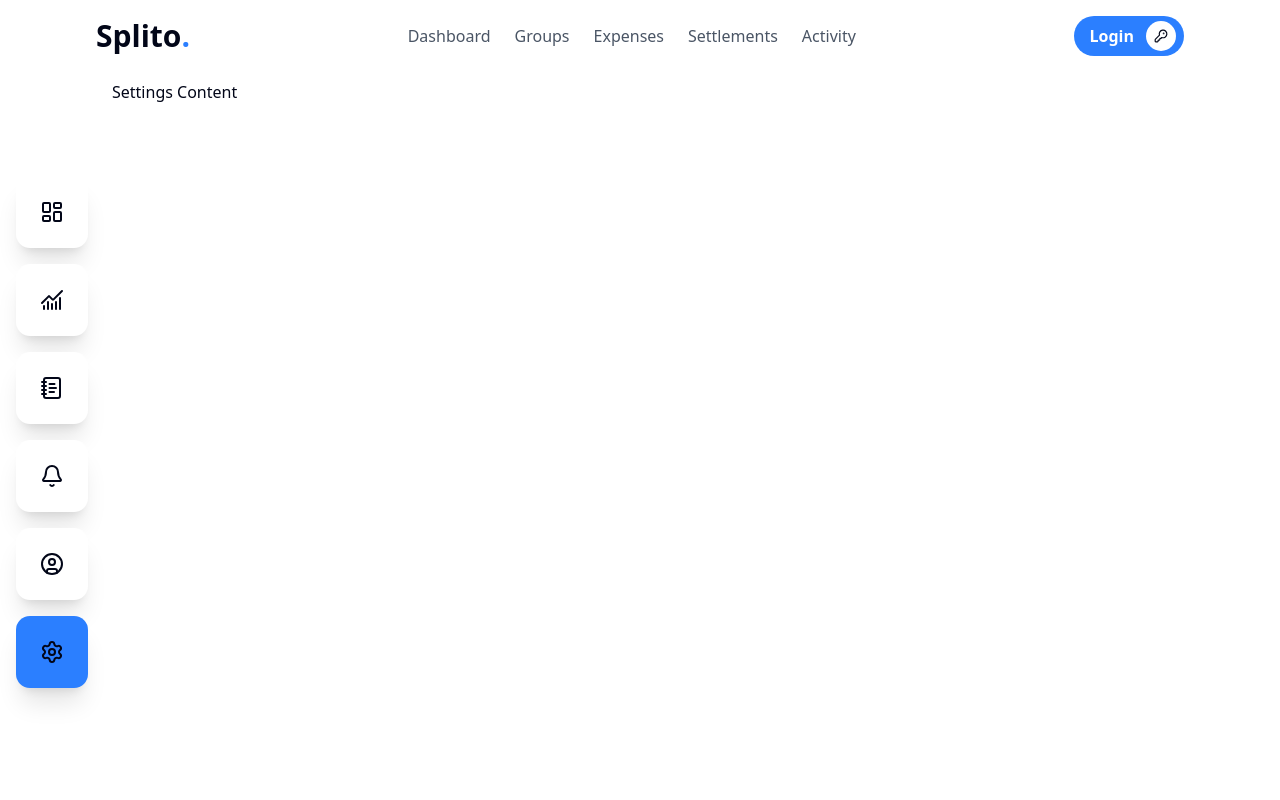
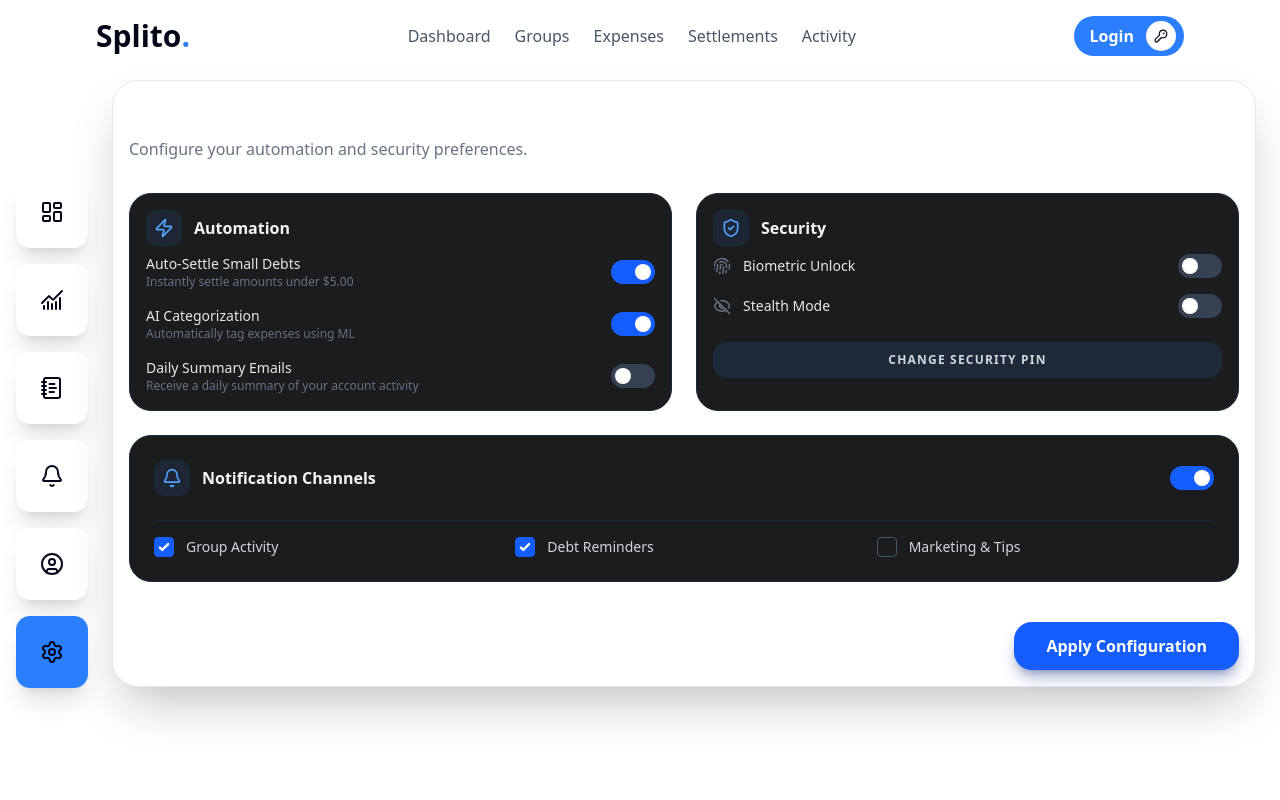
Before and after one commit to mr-dev-prince/splito-client, a React (Vite) app: page /dashboard in a window 1280 px wide. Both pictures are taken after a click on the button 52 px from the left and 652 px from the top of the page. Shown: the top 800 px of the page. Built offline with nearby package versions, Linux system fonts and the light colour scheme.

Commit message:
feat: add custom checkbox, switch, tooltip components and settings management

```diff
--- /dev/null
+++ b/src/components/ui/custom-checkbox.tsx
@@ -0,0 +1,48 @@
+import React from "react";
+import { motion } from "motion/react";
+
+const CustomCheckbox: React.FC<{
+  checked: boolean;
+  onChange: () => void;
+  label: string;
+}> = ({
+  checked,
+  onChange,
+  label,
+}: {
+  checked: boolean;
+  onChange: () => void;
+  label: string;
+}) => (
+  <label className="group flex cursor-pointer items-center gap-3">
+    <div
+      onClick={onChange}
+      className={`flex h-5 w-5 items-center justify-center rounded border transition-all ${
+        checked
+          ? "border-blue-600 bg-blue-600"
+          : "border-gray-600 group-hover:border-blue-500"
+      }`}
+    >
+      {checked && (
+        <motion.svg
+          initial={{ scale: 0 }}
+          animate={{ scale: 1 }}
+          className="h-3.5 w-3.5 text-white"
+          fill="none"
+          viewBox="0 0 24 24"
+          stroke="currentColor"
+          strokeWidth={4}
+        >
+          <path
+            strokeLinecap="round"
+            strokeLinejoin="round"
+            d="M5 13l4 4L19 7"
+          />
+        </motion.svg>
+      )}
+    </div>
+    <span className="text-sm text-gray-300">{label}</span>
+  </label>
+);
+
+export default CustomCheckbox;
--- /dev/null
+++ b/src/components/ui/custom-switch.tsx
@@ -0,0 +1,24 @@
+import React from "react";
+import { motion } from "motion/react";
+
+const CustomSwitch: React.FC<{ enabled: boolean; onChange: () => void }> = ({
+  enabled,
+  onChange,
+}: {
+  enabled: boolean;
+  onChange: () => void;
+}) => (
+  <button
+    onClick={onChange}
+    className={`relative inline-flex h-6 w-11 items-center rounded-full transition-colors focus:outline-none ${
+      enabled ? "bg-blue-600" : "bg-gray-700"
+    }`}
+  >
+    <motion.span
+      animate={{ x: enabled ? 24 : 4 }}
+      className="inline-block h-4 w-4 transform rounded-full bg-white transition-transform"
+    />
+  </button>
+);
+
+export default CustomSwitch;
--- a/src/components/ui/dashboard/pending.tsx
+++ b/src/components/ui/dashboard/pending.tsx
@@ -17,9 +17,14 @@ const SETTLEMENTS: Settlement[] = [
 const Pending: React.FC = () => {
   return (
     <div className="space-y-4">
-      <h3 className="flex items-center gap-2 text-xl font-semibold text-blue-950">
-        <ClipboardClock size={20} className="text-blue-950" /> Pending
-      </h3>
+      <div className="flex items-center justify-between">
+        <h3 className="flex items-center gap-2 text-xl font-semibold text-blue-950">
+          <ClipboardClock size={20} className="text-blue-950" /> Pending
+        </h3>
+        <button className="text-sm text-blue-950 hover:text-blue-500 hover:underline">
+          View All
+        </button>
+      </div>
       <div className="space-y-3">
         {SETTLEMENTS.map((person) => (
           <div
--- a/src/components/ui/dashboard/recent-activity.tsx
+++ b/src/components/ui/dashboard/recent-activity.tsx
@@ -40,9 +40,14 @@ const ACTIVITIES: Activity[] = [
 const RecentActivity: React.FC = () => {
   return (
     <div className="space-y-4 lg:col-span-2">
-      <h3 className="flex items-center gap-2 text-xl font-semibold text-blue-950">
-        <Clock size={20} className="text-blue-950" /> Recent Activity
-      </h3>
+      <div className="flex items-center justify-between">
+        <h3 className="flex items-center gap-2 text-xl font-semibold text-blue-950">
+          <Clock size={20} className="text-blue-950" /> Recent Activity
+        </h3>
+        <button className="text-sm text-blue-950 hover:text-blue-500 hover:underline">
+          View All
+        </button>
+      </div>
       <div className="overflow-hidden rounded-xl border border-gray-800 bg-[#1A1C1E]">
         {ACTIVITIES.map((item, idx) => (
           <div
@@ -80,9 +85,6 @@ const RecentActivity: React.FC = () => {
             </div>
           </div>
         ))}
-        <button className="w-full bg-gray-900/30 p-4 text-sm text-gray-500 transition-colors hover:text-blue-400">
-          View All Activity
-        </button>
       </div>
     </div>
   );
--- /dev/null
+++ b/src/components/ui/settings/automation.tsx
@@ -0,0 +1,75 @@
+import { Zap } from "lucide-react";
+import React from "react";
+import CustomSwitch from "../custom-switch";
+import type { ISettings } from "./main";
+
+interface AutomationProps {
+  settings: {
+    autoSettle: boolean;
+    smartCategorize: boolean;
+    emailDaily: boolean;
+  };
+  toggle: (key: keyof ISettings) => void;
+}
+
+const Automation: React.FC<AutomationProps> = ({ settings, toggle }) => {
+  return (
+    <section className="space-y-6 rounded-3xl border border-gray-800 bg-[#1A1C1E] p-4">
+      <div className="mb-2 flex items-center gap-3">
+        <div className="rounded-lg bg-blue-500/10 p-2 text-blue-400">
+          <Zap size={20} />
+        </div>
+        <h3 className="font-bold text-gray-100">Automation</h3>
+      </div>
+
+      <div className="space-y-4">
+        <div className="flex items-center justify-between">
+          <div>
+            <p className="text-sm font-medium text-gray-200">
+              Auto-Settle Small Debts
+            </p>
+            <p className="text-xs text-gray-500">
+              Instantly settle amounts under $5.00
+            </p>
+          </div>
+          <CustomSwitch
+            enabled={settings.autoSettle}
+            onChange={() => toggle("autoSettle")}
+          />
+        </div>
+
+        <div className="flex items-center justify-between">
+          <div>
+            <p className="text-sm font-medium text-gray-200">
+              AI Categorization
+            </p>
+            <p className="text-xs text-gray-500">
+              Automatically tag expenses using ML
+            </p>
+          </div>
+          <CustomSwitch
+            enabled={settings.smartCategorize}
+            onChange={() => toggle("smartCategorize")}
+          />
+        </div>
+
+        <div className="flex items-center justify-between">
+          <div>
+            <p className="text-sm font-medium text-gray-200">
+              Daily Summary Emails
+            </p>
+            <p className="text-xs text-gray-500">
+              Receive a daily summary of your account activity
+            </p>
+          </div>
+          <CustomSwitch
+            enabled={settings.emailDaily}
+            onChange={() => toggle("emailDaily")}
+          />
+        </div>
+      </div>
+    </section>
+  );
+};
+
+export default Automation;
--- /dev/null
+++ b/src/components/ui/settings/main.tsx
@@ -0,0 +1,55 @@
+import React, { useState } from "react";
+import Automation from "./automation";
+import Security from "./security";
+import Notification from "./notification";
+
+export interface ISettings {
+  autoSettle: boolean;
+  biometrics: boolean;
+  stealthMode: boolean;
+  pushNotifications: boolean;
+  emailDaily: boolean;
+  smartCategorize: boolean;
+}
+
+const SettingsTab: React.FC = () => {
+  const [settings, setSettings] = useState<ISettings>({
+    autoSettle: true,
+    biometrics: false,
+    stealthMode: false,
+    pushNotifications: true,
+    emailDaily: false,
+    smartCategorize: true,
+  });
+
+  const toggle = (key: keyof ISettings) => {
+    setSettings((prev) => ({ ...prev, [key]: !prev[key] }));
+  };
+
+  return (
+    <div className="space-y-6 rounded-4xl border bg-white p-4 shadow-2xl">
+      <header className="mb-8">
+        <h2 className="text-3xl font-bold tracking-tight text-white">
+          System Settings
+        </h2>
+        <p className="mt-1 text-gray-500">
+          Configure your automation and security preferences.
+        </p>
+      </header>
+
+      <div className="grid grid-cols-1 gap-6 md:grid-cols-2">
+        <Automation settings={settings} toggle={toggle} />
+        <Security settings={settings} toggle={toggle} />
+        <Notification settings={settings} toggle={toggle} />
+      </div>
+
+      <div className="flex justify-end pt-4">
+        <button className="rounded-2xl bg-blue-600 px-8 py-3 font-bold text-white shadow-lg shadow-blue-900/40 transition-all hover:bg-blue-500 active:scale-95">
+          Apply Configuration
+        </button>
+      </div>
+    </div>
+  );
+};
+
+export default SettingsTab;
--- /dev/null
+++ b/src/components/ui/settings/notification.tsx
@@ -0,0 +1,51 @@
+import { Bell } from "lucide-react";
+import React from "react";
+import CustomSwitch from "../custom-switch";
+import CustomCheckbox from "../custom-checkbox";
+import type { ISettings } from "./main";
+
+interface NotificationProps {
+  settings: {
+    pushNotifications: boolean;
+  };
+  toggle: (key: keyof ISettings) => void;
+}
+
+const Notification: React.FC<NotificationProps> = ({ settings, toggle }) => {
+  return (
+    <section className="rounded-3xl border border-gray-800 bg-[#1A1C1E] p-6 md:col-span-2">
+      <div className="mb-6 flex items-center justify-between">
+        <div className="flex items-center gap-3">
+          <div className="rounded-lg bg-blue-500/10 p-2 text-blue-400">
+            <Bell size={20} />
+          </div>
+          <h3 className="font-bold text-gray-100">Notification Channels</h3>
+        </div>
+        <CustomSwitch
+          enabled={settings.pushNotifications}
+          onChange={() => toggle("pushNotifications")}
+        />
+      </div>
+
+      <div className="grid grid-cols-1 gap-6 border-t border-gray-800 pt-4 md:grid-cols-3">
+        <CustomCheckbox
+          checked={true}
+          onChange={() => {}}
+          label="Group Activity"
+        />
+        <CustomCheckbox
+          checked={true}
+          onChange={() => {}}
+          label="Debt Reminders"
+        />
+        <CustomCheckbox
+          checked={false}
+          onChange={() => {}}
+          label="Marketing & Tips"
+        />
+      </div>
+    </section>
+  );
+};
+
+export default Notification;
--- /dev/null
+++ b/src/components/ui/settings/security.tsx
@@ -0,0 +1,57 @@
+import { EyeOff, Fingerprint, ShieldCheck } from "lucide-react";
+import React from "react";
+import CustomSwitch from "../custom-switch";
+import type { ISettings } from "./main";
+
+interface SecurityProps {
+  settings: {
+    biometrics: boolean;
+    stealthMode: boolean;
+  };
+  toggle: (key: keyof ISettings) => void;
+}
+
+const Security: React.FC<SecurityProps> = ({ settings, toggle }) => {
+  return (
+    <section className="space-y-6 rounded-3xl border border-gray-800 bg-[#1A1C1E] p-4">
+      <div className="mb-2 flex items-center gap-3">
+        <div className="rounded-lg bg-blue-500/10 p-2 text-blue-400">
+          <ShieldCheck size={20} />
+        </div>
+        <h3 className="font-bold text-gray-100">Security</h3>
+      </div>
+
+      <div className="space-y-4">
+        <div className="flex items-center justify-between">
+          <div className="flex items-center gap-3">
+            <Fingerprint size={18} className="text-gray-500" />
+            <p className="text-sm font-medium text-gray-200">
+              Biometric Unlock
+            </p>
+          </div>
+          <CustomSwitch
+            enabled={settings.biometrics}
+            onChange={() => toggle("biometrics")}
+          />
+        </div>
+
+        <div className="flex items-center justify-between">
+          <div className="flex items-center gap-3">
+            <EyeOff size={18} className="text-gray-500" />
+            <p className="text-sm font-medium text-gray-200">Stealth Mode</p>
+          </div>
+          <CustomSwitch
+            enabled={settings.stealthMode}
+            onChange={() => toggle("stealthMode")}
+          />
+        </div>
+
+        <button className="mt-2 w-full rounded-xl bg-gray-800 py-2.5 text-xs font-bold tracking-widest text-gray-300 uppercase transition-all hover:bg-gray-700">
+          Change Security PIN
+        </button>
+      </div>
+    </section>
+  );
+};
+
+export default Security;
--- a/src/pages/dashboards.tsx
+++ b/src/pages/dashboards.tsx
@@ -1,5 +1,6 @@
 import Dash from "@/components/ui/dashboard/dash";
 import DashboardNav from "@/components/ui/dashboard/dashboard-nav";
+import SettingsTab from "@/components/ui/settings/main";
 import React, { useState } from "react";
 
 export type tabType =
@@ -30,7 +31,7 @@ const Dashboard: React.FC = () => {
       case "account":
         return <div>Account Content</div>;
       case "settings":
-        return <div>Settings Content</div>;
+        return <SettingsTab />;
       default:
         return <div>Dashboard Content</div>;
     }
```
Also changed, not shown: src/components/ui/custom-tooltip.tsx (+6 -1 lines), src/components/ui/dashboard/recent-groups.tsx (+18 -2 lines).
